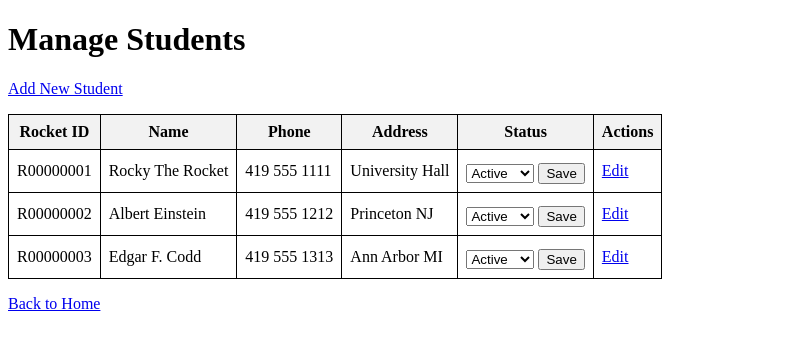
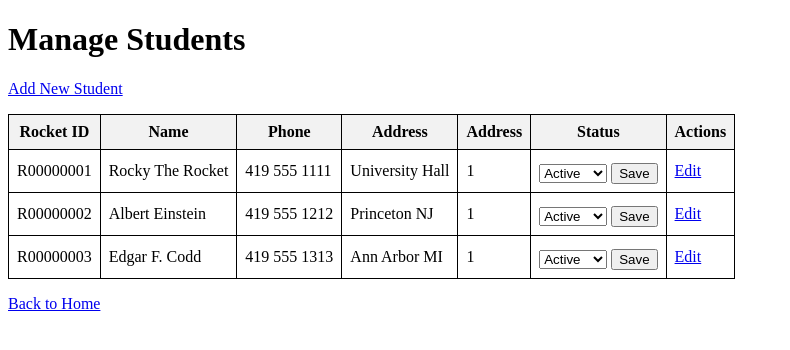
Before and after one commit to edwincz/FinalProject, a PHP site: page /project/students.php in a window 1280 px wide. Shown: the top 350 px of the page, without its empty margins (0-790 px from the left). Run offline with PHP 8.4, Linux system fonts and the light colour scheme; a user stored in the database is signed in; data comes from the database, SQL or seed files in the repository.

Commit message:
Update students.php

```diff
--- a/project/students.php
+++ b/project/students.php
@@ -58,6 +58,7 @@ $result = $conn->query($sql);
             <th>Name</th>
             <th>Phone</th>
             <th>Address</th>
+            <th>Address</th>
             <th>Status</th>
             <th>Actions</th>
         </tr>
@@ -72,6 +73,7 @@ $result = $conn->query($sql);
                 echo "<td>".htmlspecialchars($row['name'])."</td>";
                 echo "<td>".htmlspecialchars($row['phone'])."</td>";
                 echo "<td>".htmlspecialchars($row['address'])."</td>";
+                echo "<td>".htmlspecialchars($row['active'])."</td>";
 
                 // Status dropdown form
                 echo "<td>";
```
